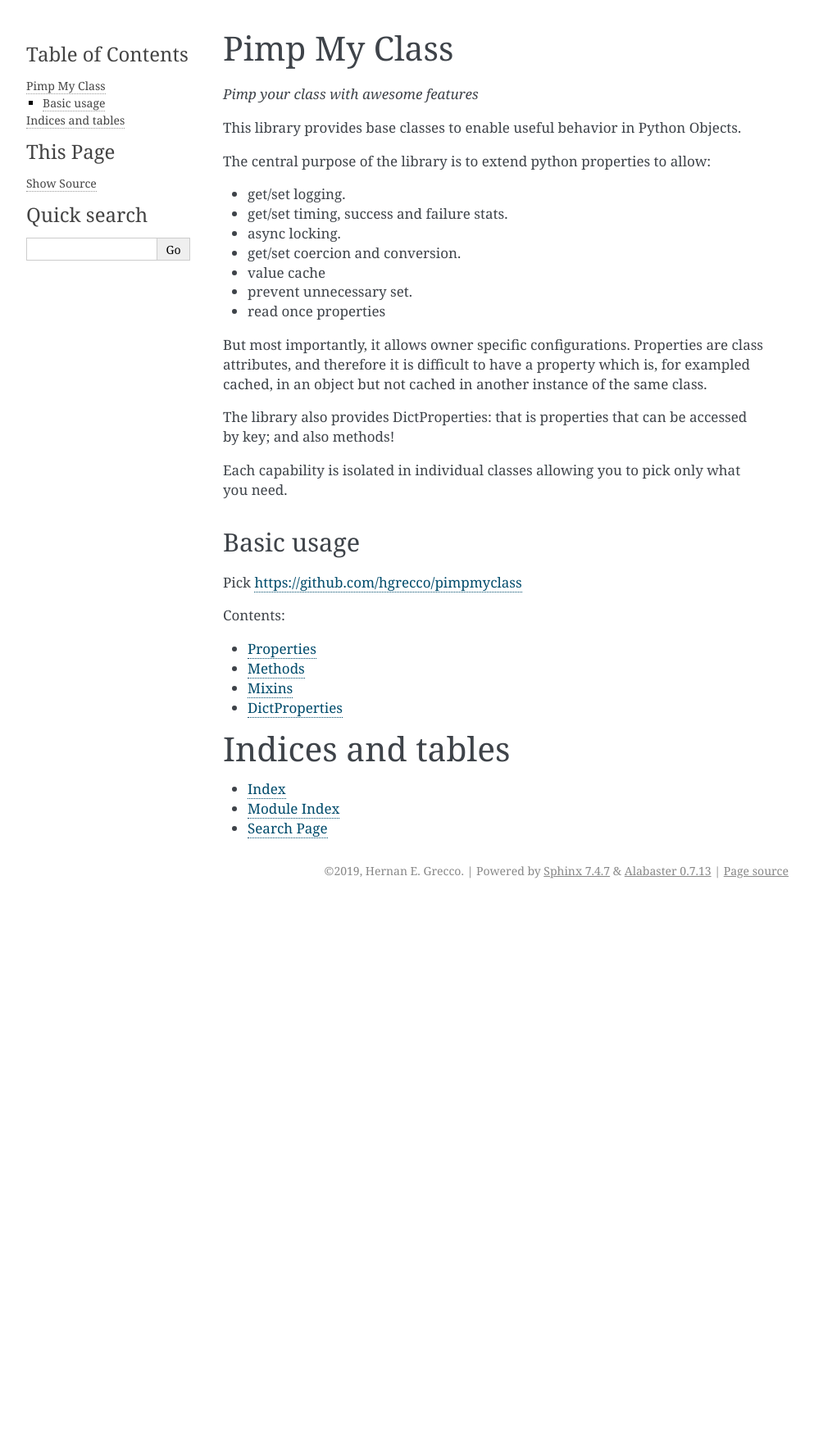
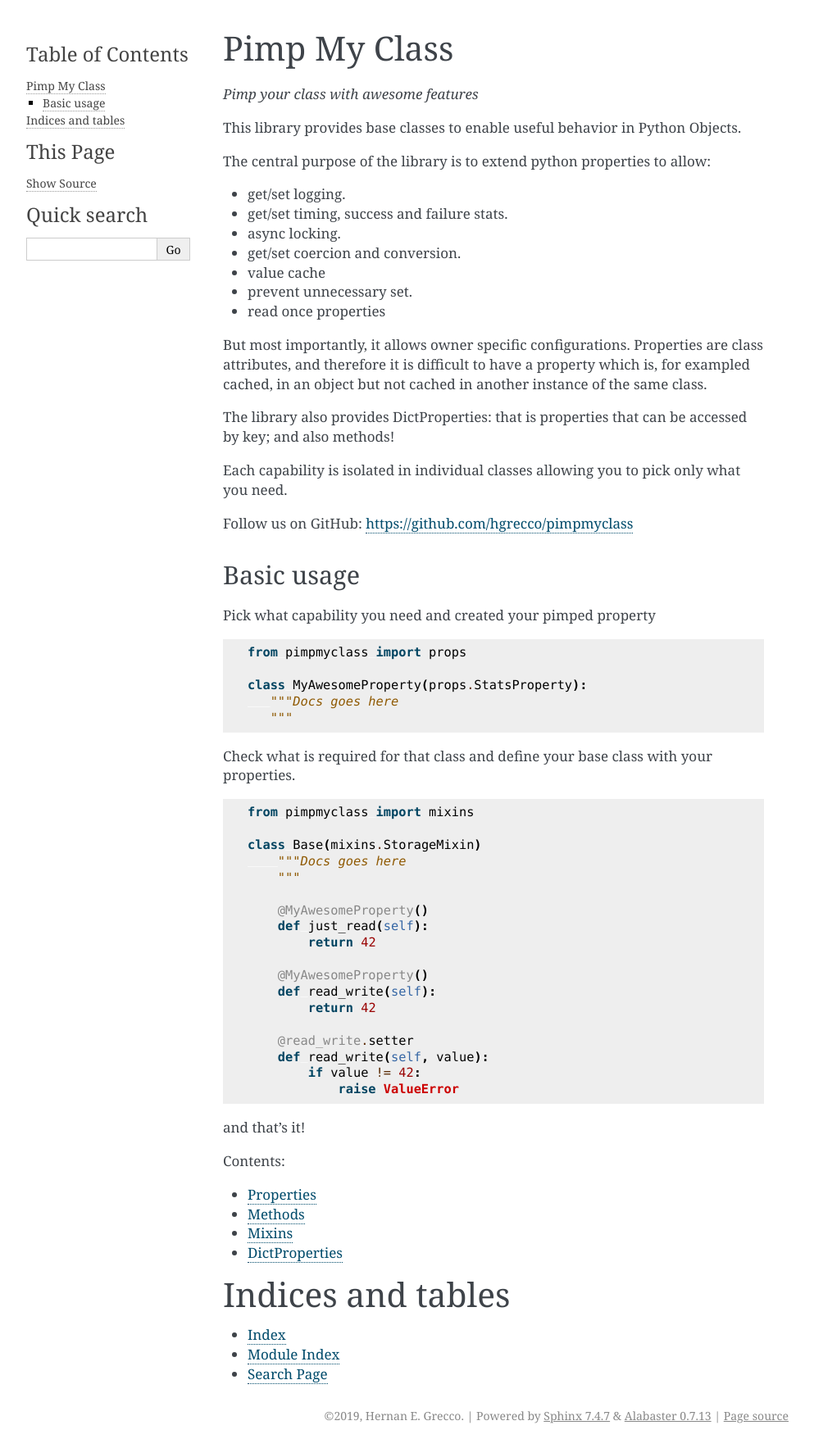
Before and after one commit to hgrecco/pimpmyclass, a Sphinx documentation site: the page built from docs/index.rst, in a window 1280 px wide. Shown: the whole page at 82% size, without its empty margins (148-1141 px from the left). Built offline with Sphinx 7.4.7, drawn with Linux system fonts in a browser that asks for light colours; before the commit the page ends 1102 px from its top, so only the background shows below that.

Commit message:
Added basic usage

```diff
--- a/docs/index.rst
+++ b/docs/index.rst
@@ -28,12 +28,46 @@ and also methods!
 
 Each capability is isolated in individual classes allowing you to pick only what you need.
 
+Follow us on GitHub: https://github.com/hgrecco/pimpmyclass
+
 Basic usage
 -----------
 
-Pick
-https://github.com/hgrecco/pimpmyclass
+Pick what capability you need and created your pimped property
 
+.. code-block:: python
+
+   from pimpmyclass import props
+
+   class MyAwesomeProperty(props.StatsProperty):
+      """Docs goes here
+      """
+
+Check what is required for that class and define your base class
+with your properties.
+
+.. code-block:: python
+
+   from pimpmyclass import mixins
+
+   class Base(mixins.StorageMixin)
+       """Docs goes here
+       """
+
+       @MyAwesomeProperty()
+       def just_read(self):
+           return 42
+
+       @MyAwesomeProperty()
+       def read_write(self):
+           return 42
+
+       @read_write.setter
+       def read_write(self, value):
+           if value != 42:
+               raise ValueError
+
+and that's it!
 
 .. toctree::
    :maxdepth: 2
```
